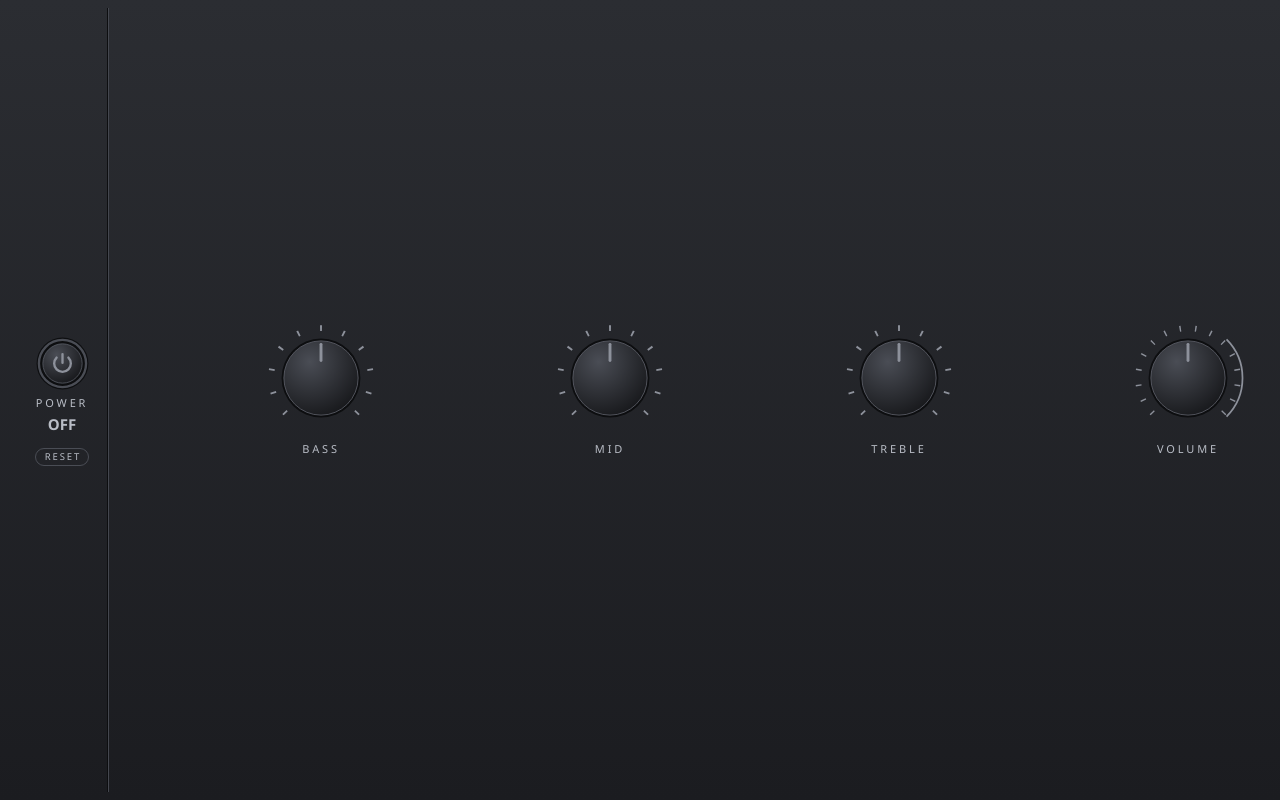
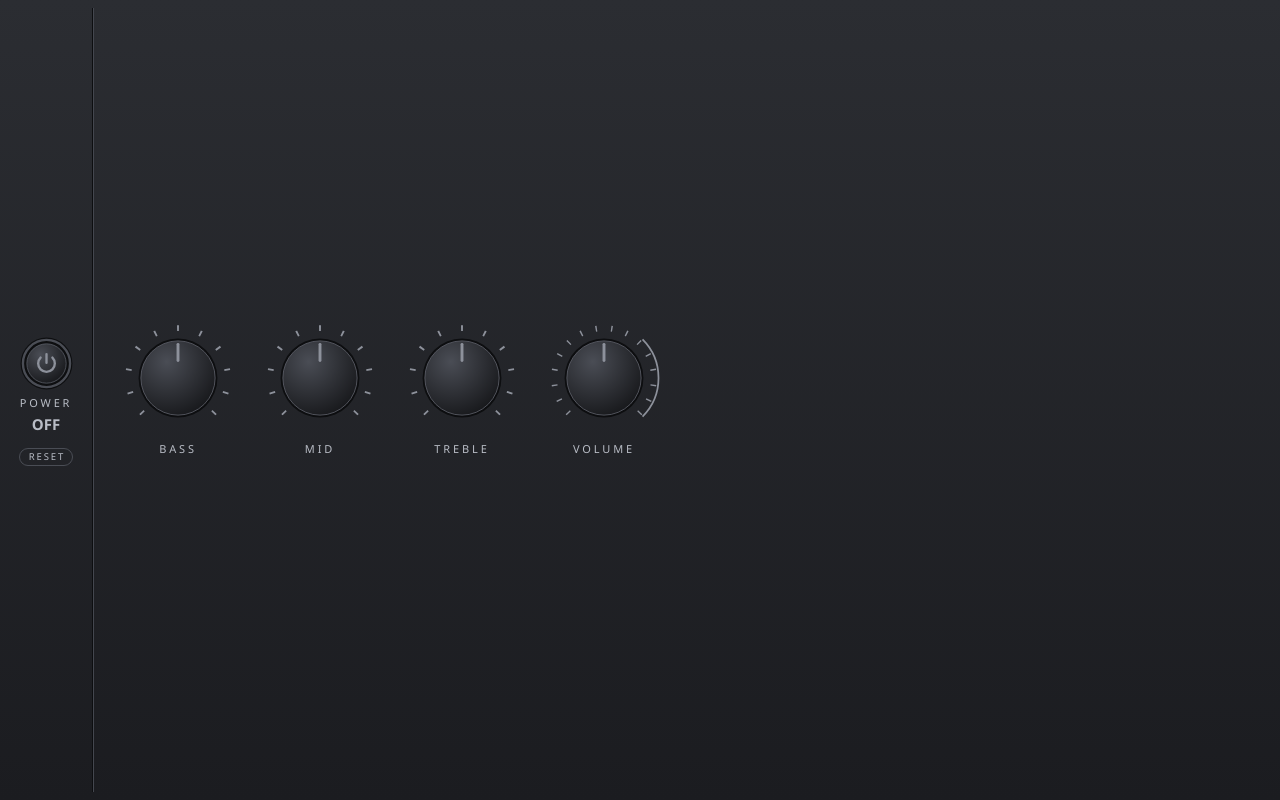
Before and after one commit to akiraak/minitone, a plain HTML site: page app/ui/index.html in a window 1280 px wide. Drawn offline with Linux system fonts and the light colour scheme.

Commit message:
左右の空きを案 L4-5 にする（ウィンドウの幅を 688 px に）
Co-Authored-By: Claude Fable 5.2 <noreply@anthropic.com>

```diff
--- a/app/src-tauri/tauri.conf.json
+++ b/app/src-tauri/tauri.conf.json
@@ -13,7 +13,7 @@
       {
         "label": "main",
         "title": "MiniTone",
-        "width": 730,
+        "width": 688,
         "height": 190,
         "resizable": false,
         "maximizable": false
--- a/app/ui/style.css
+++ b/app/ui/style.css
@@ -23,7 +23,7 @@ body {
   position: relative;
   display: flex;
   flex-direction: column;
-  padding: 14px 26px 12px;
+  padding: 14px 0 12px;
   background: linear-gradient(180deg, var(--panel-top) 0%, var(--panel-bottom) 100%);
   color: var(--text);
   font-family: "Segoe UI", "Yu Gothic UI", system-ui, sans-serif;
@@ -139,22 +139,25 @@ main {
   flex: 1;
   display: flex;
   align-items: center;
-  justify-content: space-between;
-  gap: 16px;
   min-height: 0;
 }
 
+/* 横の並び（ウィンドウの幅 688 px）:
+   電源の区画 92 px、縦線 2 px、そのあと「空き 26 px + ツマミ 116 px」が 4 つ、右の端の空き 26 px。 */
 .control {
   display: flex;
   flex-direction: column;
   align-items: center;
   gap: 5px;
-  width: 132px;
+  width: 116px;
+  margin-left: 26px;
 }
 
-/* 電源の列は、上から 電源のボタン、POWER、ON / OFF、RESET。 */
+/* 電源の列は、上から 電源のボタン、POWER、ON / OFF、RESET。区画のまんなかに置く。 */
 .control.power {
-  width: 72px;
+  width: 92px;
+  margin-left: 0;
+  margin-right: 2px;
   gap: 4px;
 }
 
@@ -188,12 +191,12 @@ main {
 }
 
 /* 電源の列と BASS の列の間の縦線。暗い線と明るい線を 1 px ずつ並べ、パネルに彫った溝に見せる。
-   位置は、電源の列（72 px）と、列の間の空き（19.5 px）のまんなか。
+   位置は、電源の区画（92 px）のすぐ右。
    ウィンドウの上の端と下の端から 8 px ずつ空ける（body の上下の余白 14 px と 12 px の中に、はみ出させる）。 */
 main::before {
   content: "";
   position: absolute;
-  left: 81px;
+  left: 92px;
   top: -6px;
   bottom: -4px;
   width: 2px;
```
Also changed, not shown: 3 other files.
